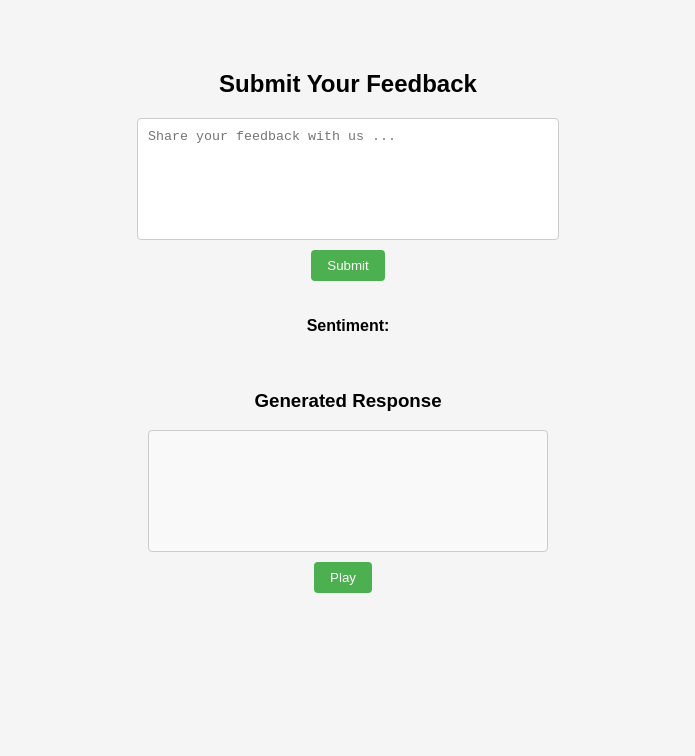
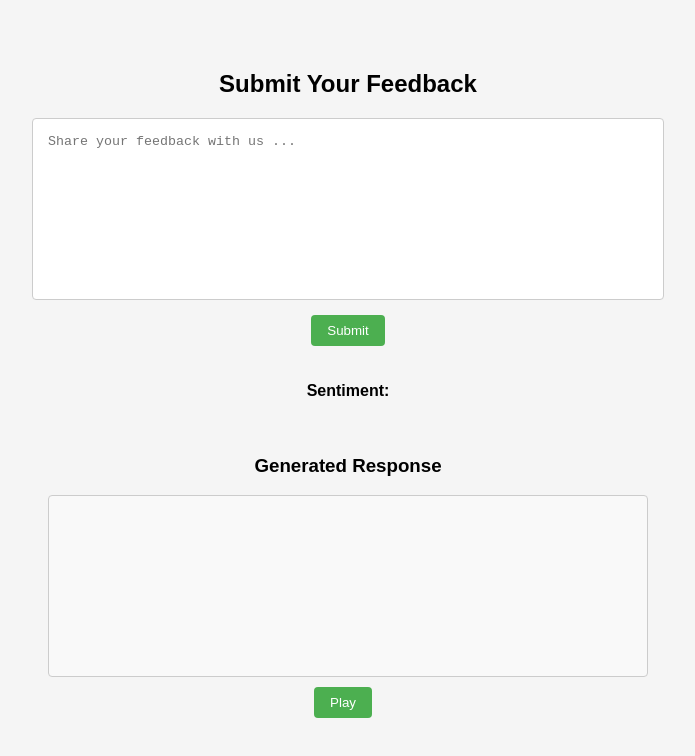
Before and after one commit to soroush-04/azure-ai-sentiment, a React (Create React App) app in the folder frontend/: page / in a window 1280 px wide. Shown: the top 756 px of the page, without its empty margins (292-987 px from the left). Built offline with nearby package versions, Linux system fonts and the light colour scheme.

Commit message:
Adjust size for feedback and response

```diff
--- a/frontend/src/App.css
+++ b/frontend/src/App.css
@@ -1,3 +1,5 @@
+/* styles.css */
+
 /* Global styles */
 body {
   font-family: Arial, sans-serif;
@@ -18,7 +20,7 @@ body {
 
 form {
   width: 100%;
-  max-width: 400px;
+  max-width: 600px;
   display: flex;
   flex-direction: column;
   align-items: center;
@@ -27,11 +29,12 @@ form {
 
 textarea {
   width: 100%;
-  padding: 10px;
-  margin-bottom: 10px;
+  max-width: 600px;
+  padding: 15px;
+  margin-bottom: 15px;
   border-radius: 4px;
   border: 1px solid #ccc;
-  min-height: 100px;
+  min-height: 150px;
   resize: none;
 }
 
@@ -51,7 +54,7 @@ button:hover {
 
 .response-box {
   width: 100%;
-  max-width: 400px;
+  max-width: 600px;
   text-align: center;
   margin-top: 20px;
 }
@@ -59,11 +62,11 @@ button:hover {
 
 .response-text {
   border: 1px solid #ccc;
-  padding: 10px;
+  padding: 15px;
   border-radius: 4px;
   background-color: #f9f9f9;
-  min-height: 100px;
-  max-height: 200px;
+  min-height: 150px;
+  max-height: 300px;
   overflow-y: auto;
 }
 
```
